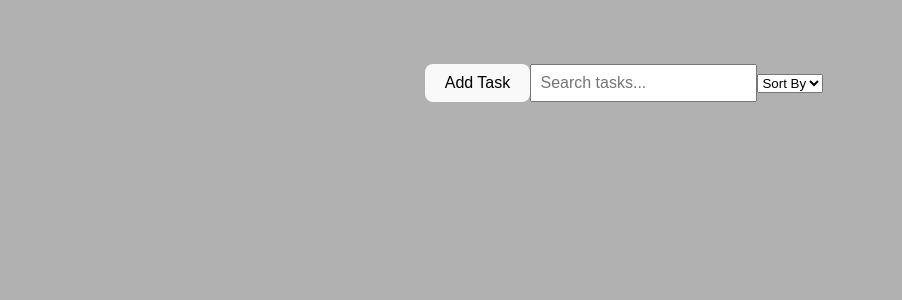
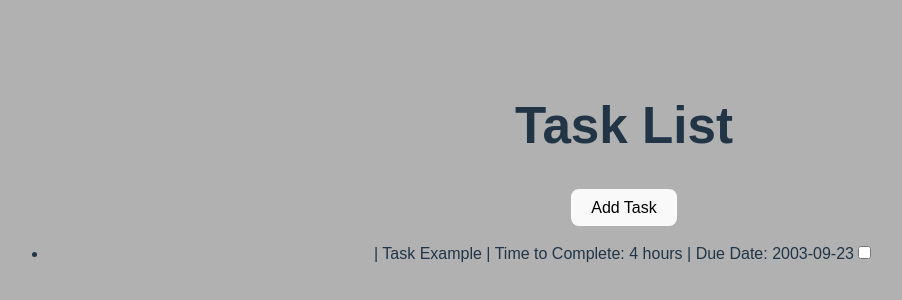
Before and after one commit to Reece-Ausmus/ScheduSmart, a React (Vite) app in the folder schedusmart-frontend/: page /taskmanager in a window 1280 px wide. Shown: the top 300 px of the page, without its empty margins (16-918 px from the left). Built offline with nearby package versions, Linux system fonts and the light colour scheme.

Commit message:
Finish Assignment Frontend functionality. Need to complete backend

```diff
--- a/schedusmart-frontend/src/pages/TaskManager.jsx
+++ b/schedusmart-frontend/src/pages/TaskManager.jsx
@@ -1,17 +1,19 @@
 import React, { useState } from 'react';
-// CSS file is not created yet
 import './TaskManager.css';
 
 // Define the Flask API URL
 const flaskURL = "http://127.0.0.1:5000";
 
+let nextId = 1;
+const initialList = [
+  { id: 0, title: 'Task Example', time: 4, date: "2003-09-23", seen: false },
+];
+
 export default function TaskManager() {
-  // State variables for managing tasks
-  let nextId = 0;
-  const [task, setTask] = useState('');
-  const [taskList, setTaskList] = useState([]);
-  const [searchQuery, setSearchQuery] = useState('');
-  const [sortOption, setSortOption] = useState('');
+  const [taskName, setTaskName] = useState('');
+  const [taskTime, setTaskTime] = useState(0);
+  const [taskDate, setTaskDate] = useState();
+  const [myList, setMyList] = useState(initialList);
 
   // Task creator pop-up
   const modal = document.querySelector("#modal");
@@ -24,11 +26,91 @@ export default function TaskManager() {
     closeModal && closeModal.addEventListener("click", () => modal.close());
   }
 
+  // handle list making
+  function handleToggleMyList(listId, nextSeen) {
+    const myNextList = [...myList];
+    const list = myNextList.find(
+      l => l.id === listId
+    );
+    list.seen = nextSeen;
+    setMyList(myNextList);
+  }
 
-  // Function to add a new task
-  const addTask = () => {
-    // add task
-  };
+  return (
+    <>
+      <h1>Task List</h1>
+      <button id="openModal">Add Task</button>
+      <dialog id="modal" class="dialog">
+        <label>
+        Task Name:
+          <input
+          value={taskName}
+          onChange={e => setTaskName(e.target.value)}
+          />
+        </label>
+        Time:
+        <label>
+          <input
+          type="number"
+          min="1"
+          value={taskTime}
+          onChange={e => setTaskTime(e.target.value)}
+          />
+          Hours
+        </label>
+        <label>
+          <input
+          type="date"
+          value={taskDate}
+          onChange={e => setTaskDate(e.target.value)}
+          />
+        </label>
+        <button id="closeModal" class="dialog-close-btn" onClick={() => {
+          setMyList([
+            ...myList,
+            {id: nextId++, title: taskName, time: taskTime, date: taskDate, seen:false}
+          ]);
+        }}>Add</button>
+      </dialog>
+      <ItemList
+        list={myList}
+        onToggle={handleToggleMyList}
+      />
+    </>
+  );
+}
+
+function ItemList({ list, onToggle }) {
+  return (
+    <ul>
+      {list.map(task => (
+        <li key={task.id}>
+          <label>
+            | {task.title} | Time to Complete: {task.time} hours | Due Date: {task.date}
+            <input
+              type="checkbox"
+              checked={task.seen}
+              onChange={e => {
+                onToggle(
+                  task.id,
+                  e.target.checked
+                );
+              }}
+            />
+          </label>
+        </li>
+      ))}
+    </ul>
+  );
+}
+
+/*
+
+<button id="closeModal" class= "dialog-close-btn">Close</button>
+
+// State variables for managing tasks
+  const [searchQuery, setSearchQuery] = useState('');
+  const [sortOption, setSortOption] = useState('');
 
   // Function to handle search input change
   const handleSearchChange = (event) => {
@@ -42,22 +124,23 @@ export default function TaskManager() {
     // Implement logic to sort tasks based on selected option
   };
 
-  return (
-    <>
-      <button id="openModal">Add Task</button>
+
+// Task creator pop-up
+const modal = document.querySelector("#modal");
+const openModal = document.querySelector("#openModal");
+const closeModal = document.querySelector("#closeModal");
+
+if (modal) {
+  openModal && openModal.addEventListener("click", () => modal.showModal());
+
+  closeModal && closeModal.addEventListener("click", () => modal.close());
+}
+<button id="openModal">Add Task</button>
       <dialog id="modal" class="dialog">
         <button id="closeModal" class= "dialog-close-btn">Close</button>
         <p>Hello</p>
-        <input
-        value={task}
-        onChange={e => setTask(e.target.value)}
-        />
-        <button onClick={() => {
-          taskList.push({
-            id: nextId++,
-            name: task,
-          });
-        }}>Create task</button>
+      </dialog>
+
       </dialog>
       <input
           type="text"
@@ -76,37 +159,4 @@ export default function TaskManager() {
           <li key={task_i.id}>{task_i.name}</li>
         ))}
       </u1>
-    </>
-  );
-}
-/*
-<button id="openModal">Add Task</button>
-      <dialog id="modal">
-        <p>Task</p>
-        <button id="closeModal" class="dialog-close-btn">Add Task</button>
-      </dialog>
-      <input
-          type="text"
-          placeholder="Search tasks..."
-          value={searchQuery}
-          onChange={handleSearchChange}
-      />
-      <select value={sortOption} onChange={handleSortChange}>
-        <option value="">Sort By</option>
-        {
-          // Add sorting options
-        }
-      </select>
-      <div className="task-list">
-        {
-          // Render the list of tasks
-        }
-        {tasks.map(task => (
-          <div key={task.id} className="task">
-            {
-              // Display task details
-            }
-          </div>
-        ))}
-      </div>
 */
```
